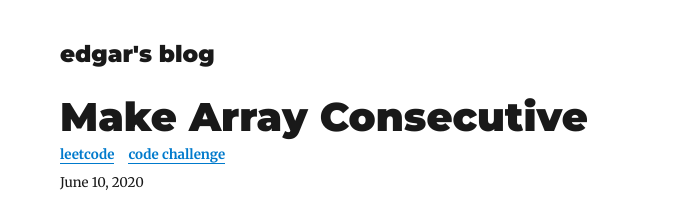
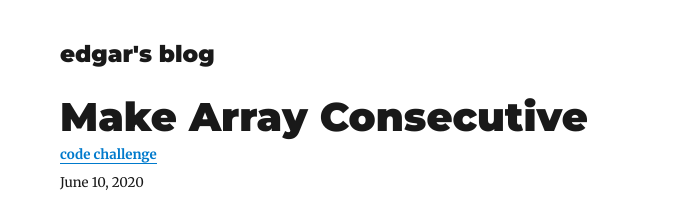
Before and after one commit to edgarrmondragon/edgarrmondragon.github.io, a Gatsby site: page /make-array-consecutive/ in a window 1280 px wide. Shown: the top 222 px of the page, without its empty margins (265-943 px from the left). Built offline with nearby package versions, Linux system fonts and the light colour scheme; Gatsby itself is replaced by a stand-in of ours; some packages are replaced by stand-ins of ours.

Commit message:
remove leetcode tag

```diff
--- a/content/blog/make-array-consecutive/index.md
+++ b/content/blog/make-array-consecutive/index.md
@@ -2,7 +2,7 @@
 title: Make Array Consecutive
 description: Count missing elements in a sorted array
 date: 2020-06-09 23:34:36 -0500
-tags: ["leetcode", "code challenge"]
+tags: ["code challenge"]
 ---
 
 Based on a Javascript challenge by [@PizzaPokerGuy][1].
```
